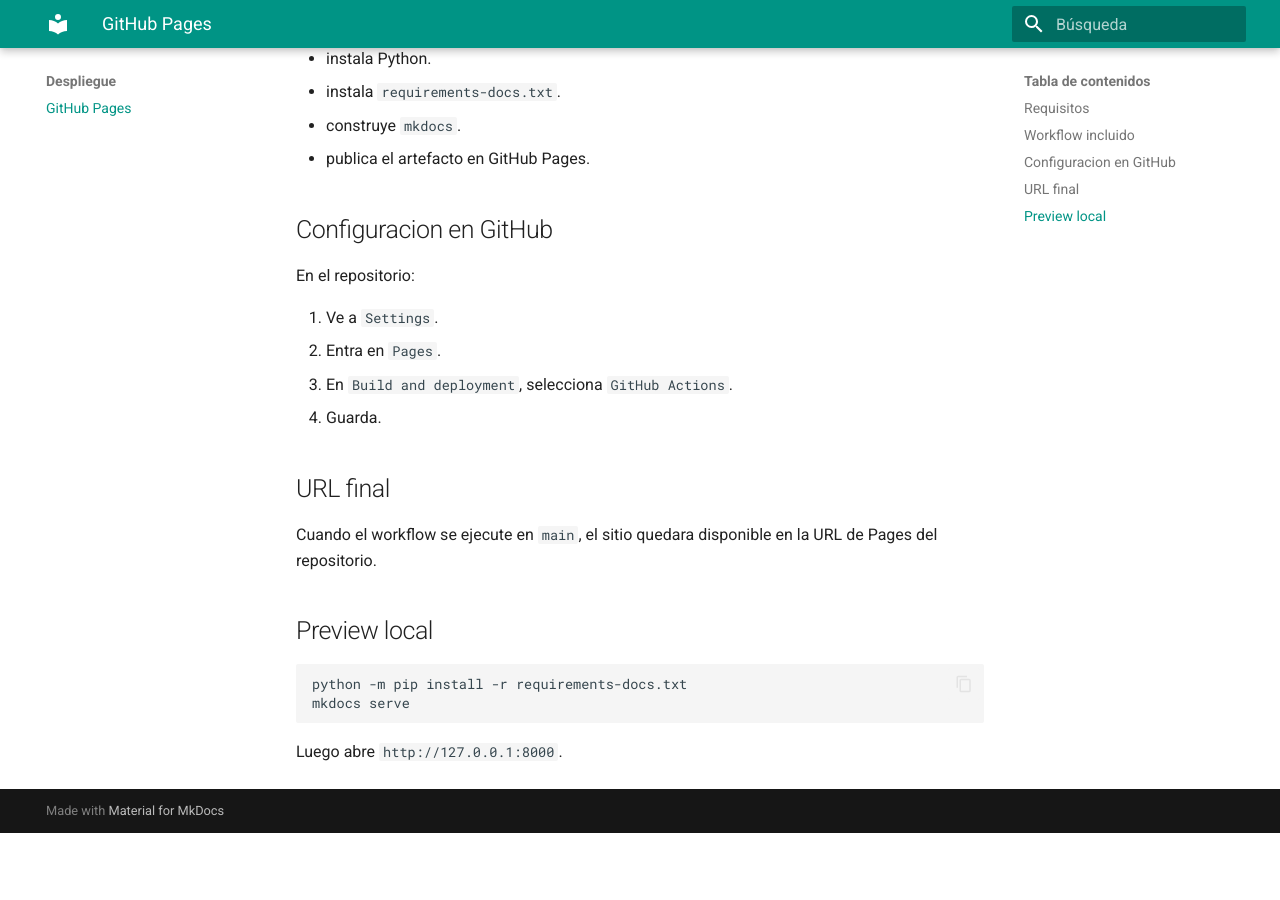
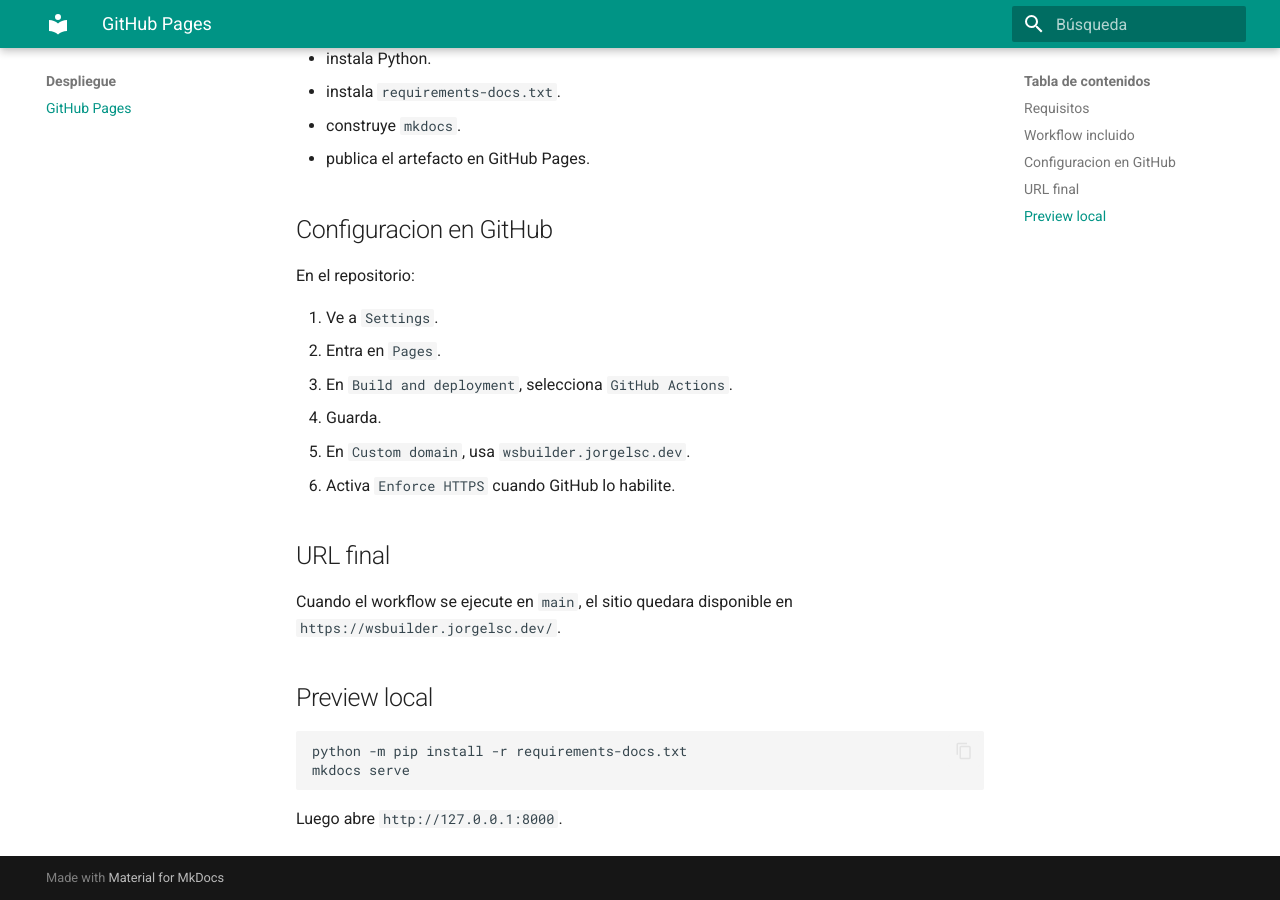
Before and after one commit to jorgelsc-dev/wsbuilder, an MkDocs documentation site: the page built from docs/deployment/github-pages.md, in a window 1280 px wide and 900 px high, scrolled down 524 px. Built offline with MkDocs 1.6.1 and Material for MkDocs 9.7.7, drawn with Linux system fonts in a browser that asks for light colours; before the commit the page ends 1357 px from its top, so only the background shows below that.

Commit message:
docs: configure github pages custom domain

```diff
--- a/docs/deployment/github-pages.md
+++ b/docs/deployment/github-pages.md
@@ -25,10 +25,12 @@
 2. Entra en `Pages`.
 3. En `Build and deployment`, selecciona `GitHub Actions`.
 4. Guarda.
+5. En `Custom domain`, usa `wsbuilder.jorgelsc.dev`.
+6. Activa `Enforce HTTPS` cuando GitHub lo habilite.
 
 ## URL final
 
-Cuando el workflow se ejecute en `main`, el sitio quedara disponible en la URL de Pages del repositorio.
+Cuando el workflow se ejecute en `main`, el sitio quedara disponible en `https://wsbuilder.jorgelsc.dev/`.
 
 ## Preview local
 
--- a/mkdocs.yml
+++ b/mkdocs.yml
@@ -2,6 +2,7 @@
 site_description: Documentacion oficial de wsbuilder
 site_author: wsbuilder Authors
 repo_name: wsbuilder
+site_url: https://wsbuilder.jorgelsc.dev/
 
 nav:
   - Inicio: index.md
```
Also changed, not shown: 1 other file.
